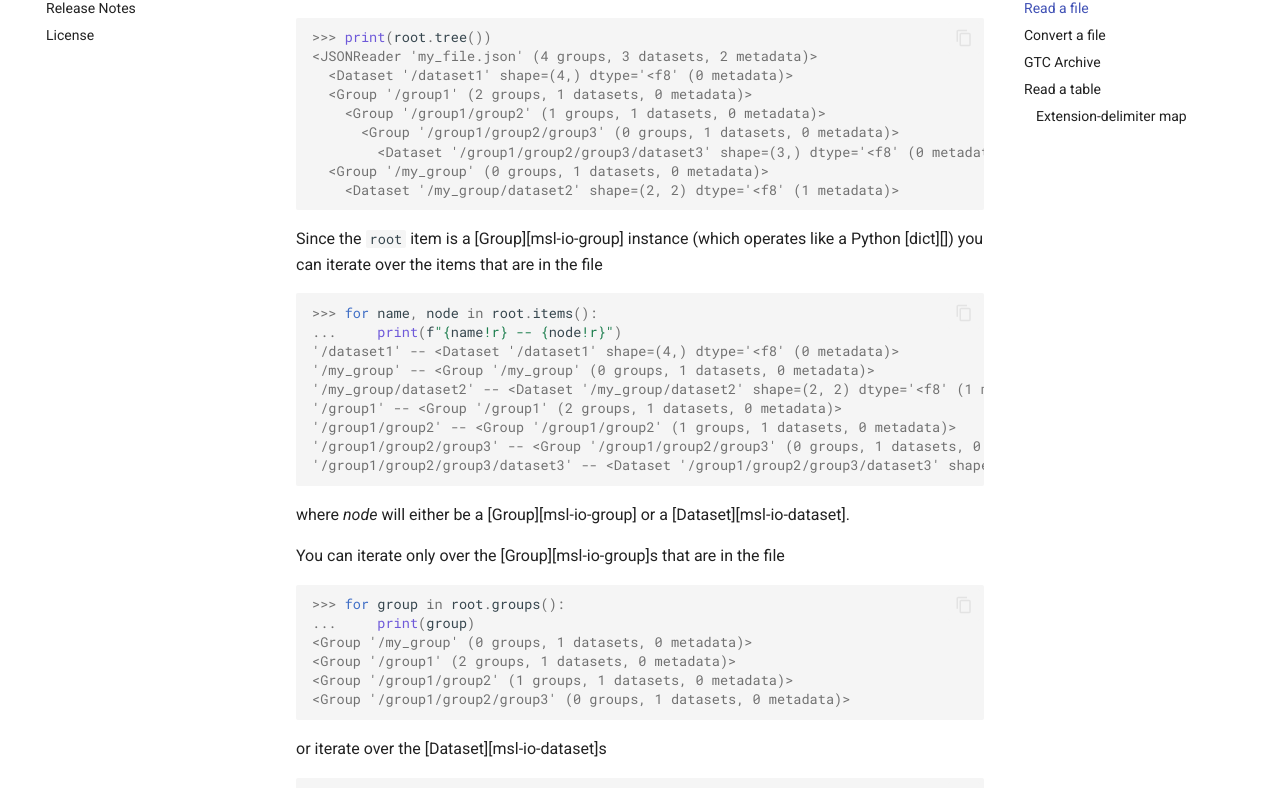
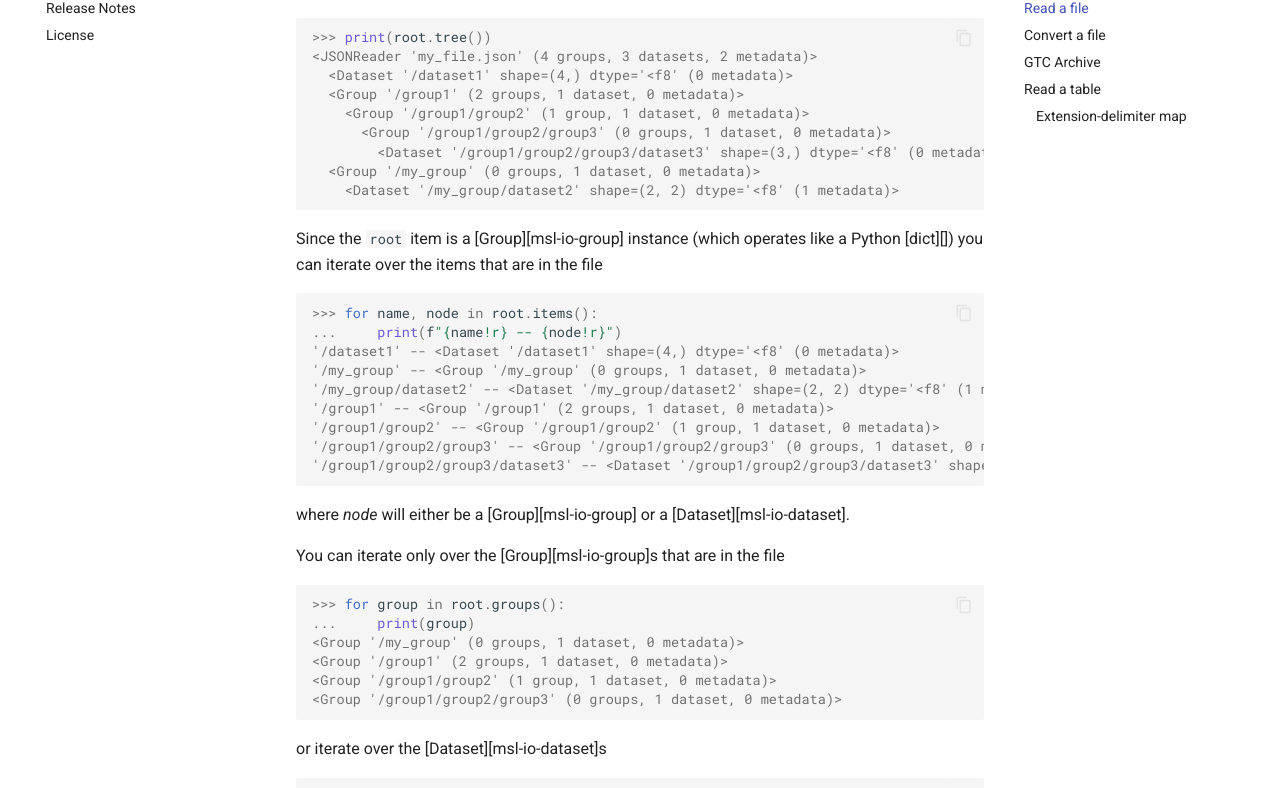
Before and after one commit to MSLNZ/msl-io, an MkDocs documentation site: the page built from docs/index.md, in a window 1280 px wide and 1400 px high, scrolled down 1846 px. Shown: the part 175-963 px from the top of the window. Built offline with MkDocs 1.6.1 and Material for MkDocs 9.7.7, drawn with Linux system fonts in a browser that asks for light colours; comment, search, counter and statistics services are not loaded; the version menu is left out.

Commit message:
use singular or plural in __repr__

````diff
--- a/docs/index.md
+++ b/docs/index.md
@@ -89,11 +89,11 @@ You can print a _tree_ representation of all [Group][msl-io-group]s and [Dataset
 >>> print(root.tree())
 <JSONReader 'my_file.json' (4 groups, 3 datasets, 2 metadata)>
   <Dataset '/dataset1' shape=(4,) dtype='<f8' (0 metadata)>
-  <Group '/group1' (2 groups, 1 datasets, 0 metadata)>
-    <Group '/group1/group2' (1 groups, 1 datasets, 0 metadata)>
-      <Group '/group1/group2/group3' (0 groups, 1 datasets, 0 metadata)>
+  <Group '/group1' (2 groups, 1 dataset, 0 metadata)>
+    <Group '/group1/group2' (1 group, 1 dataset, 0 metadata)>
+      <Group '/group1/group2/group3' (0 groups, 1 dataset, 0 metadata)>
         <Dataset '/group1/group2/group3/dataset3' shape=(3,) dtype='<f8' (0 metadata)>
-  <Group '/my_group' (0 groups, 1 datasets, 0 metadata)>
+  <Group '/my_group' (0 groups, 1 dataset, 0 metadata)>
     <Dataset '/my_group/dataset2' shape=(2, 2) dtype='<f8' (1 metadata)>
 
 ```
@@ -104,11 +104,11 @@ Since the `root` item is a [Group][msl-io-group] instance (which operates like a
 >>> for name, node in root.items():
 ...     print(f"{name!r} -- {node!r}")
 '/dataset1' -- <Dataset '/dataset1' shape=(4,) dtype='<f8' (0 metadata)>
-'/my_group' -- <Group '/my_group' (0 groups, 1 datasets, 0 metadata)>
+'/my_group' -- <Group '/my_group' (0 groups, 1 dataset, 0 metadata)>
 '/my_group/dataset2' -- <Dataset '/my_group/dataset2' shape=(2, 2) dtype='<f8' (1 metadata)>
-'/group1' -- <Group '/group1' (2 groups, 1 datasets, 0 metadata)>
-'/group1/group2' -- <Group '/group1/group2' (1 groups, 1 datasets, 0 metadata)>
-'/group1/group2/group3' -- <Group '/group1/group2/group3' (0 groups, 1 datasets, 0 metadata)>
+'/group1' -- <Group '/group1' (2 groups, 1 dataset, 0 metadata)>
+'/group1/group2' -- <Group '/group1/group2' (1 group, 1 dataset, 0 metadata)>
+'/group1/group2/group3' -- <Group '/group1/group2/group3' (0 groups, 1 dataset, 0 metadata)>
 '/group1/group2/group3/dataset3' -- <Dataset '/group1/group2/group3/dataset3' shape=(3,) dtype='<f8' (0 metadata)>
 
 ```
@@ -120,10 +120,10 @@ You can iterate only over the [Group][msl-io-group]s that are in the file
 ```pycon
 >>> for group in root.groups():
 ...     print(group)
-<Group '/my_group' (0 groups, 1 datasets, 0 metadata)>
-<Group '/group1' (2 groups, 1 datasets, 0 metadata)>
-<Group '/group1/group2' (1 groups, 1 datasets, 0 metadata)>
-<Group '/group1/group2/group3' (0 groups, 1 datasets, 0 metadata)>
+<Group '/my_group' (0 groups, 1 dataset, 0 metadata)>
+<Group '/group1' (2 groups, 1 dataset, 0 metadata)>
+<Group '/group1/group2' (1 group, 1 dataset, 0 metadata)>
+<Group '/group1/group2/group3' (0 groups, 1 dataset, 0 metadata)>
 
 ```
 
````
Also changed, not shown: docs/items/datasets.md (+3 -3 lines), docs/items/groups.md (+8 -8 lines), 5 other files.
